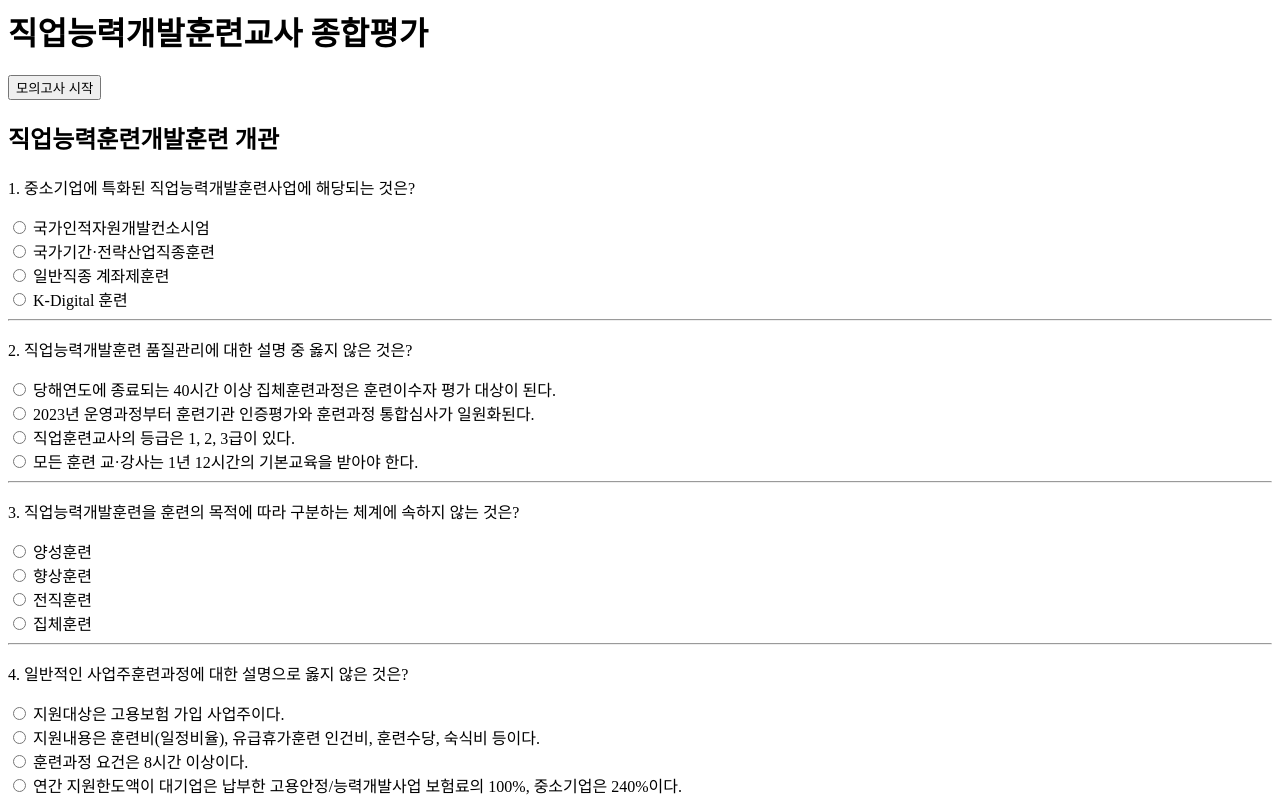
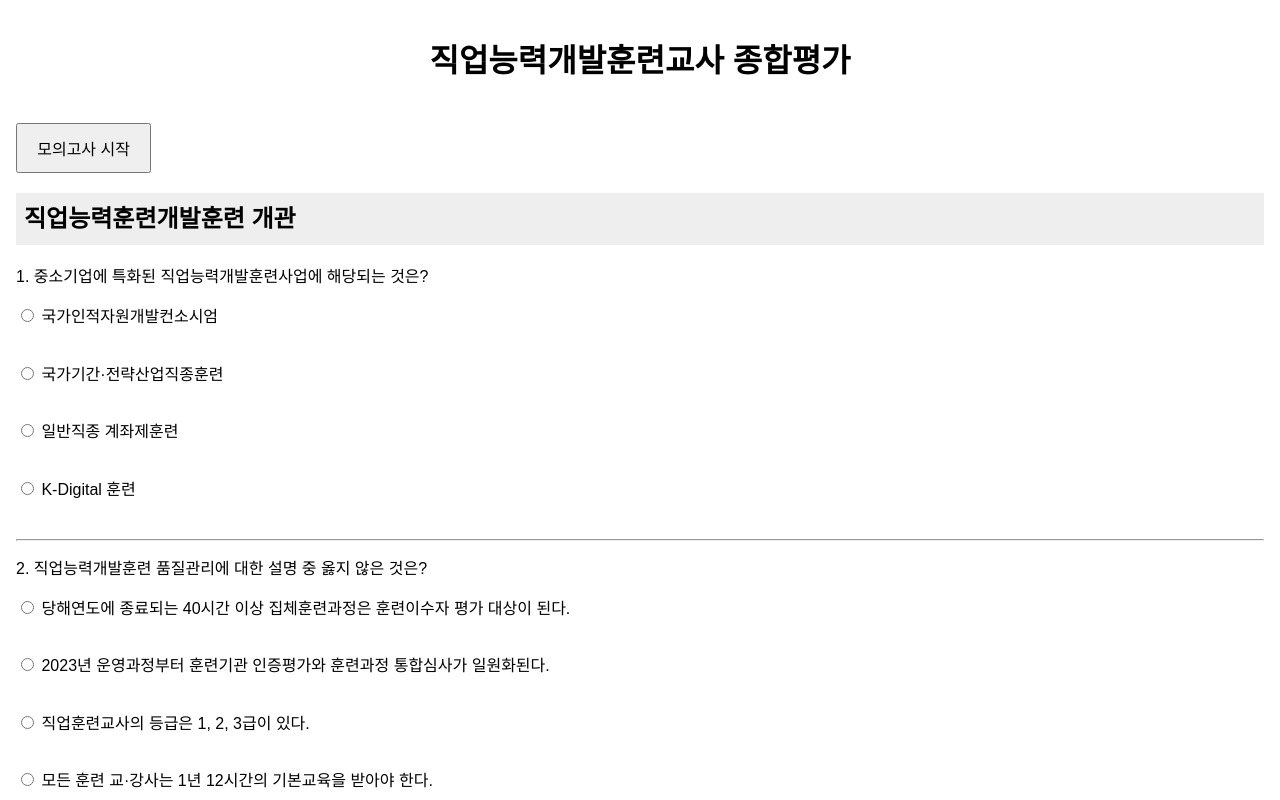
Before and after one commit to finger11/problem-bank-app, a plain HTML site: page index.html in a window 1280 px wide. Both pictures are taken after a click on the button "모의고사 시작". Shown: the top 800 px of the page. Drawn offline with Linux system fonts and the light colour scheme.

Commit message:
Update index.html

```diff
--- a/index.html
+++ b/index.html
@@ -1,7 +1,20 @@
+<!doctype html>
 <html>
   <head>
     <meta charset="utf-8">
+    <meta name="viewport" content="width=device-width, initial-scale=1.0">
     <title>직업능력개발훈련교사 종합평가</title>
+    <style>
+      body { font-family: sans-serif; margin: 0; padding: 1rem; line-height: 1.5; }
+      h1 { text-align: center; }
+      h2 { background:#eee; padding: 0.5rem; }
+      .question { margin-bottom: 1rem; }
+      label { display:block; margin: 0.3rem 0; }
+      button { padding: 0.7rem 1.2rem; font-size: 1rem; margin-top: 1rem; }
+      @media (max-width:600px) {
+        button { width: 100%; }
+      }
+    </style>
   </head>
   <body>
     <h1>직업능력개발훈련교사 종합평가</h1>
```
